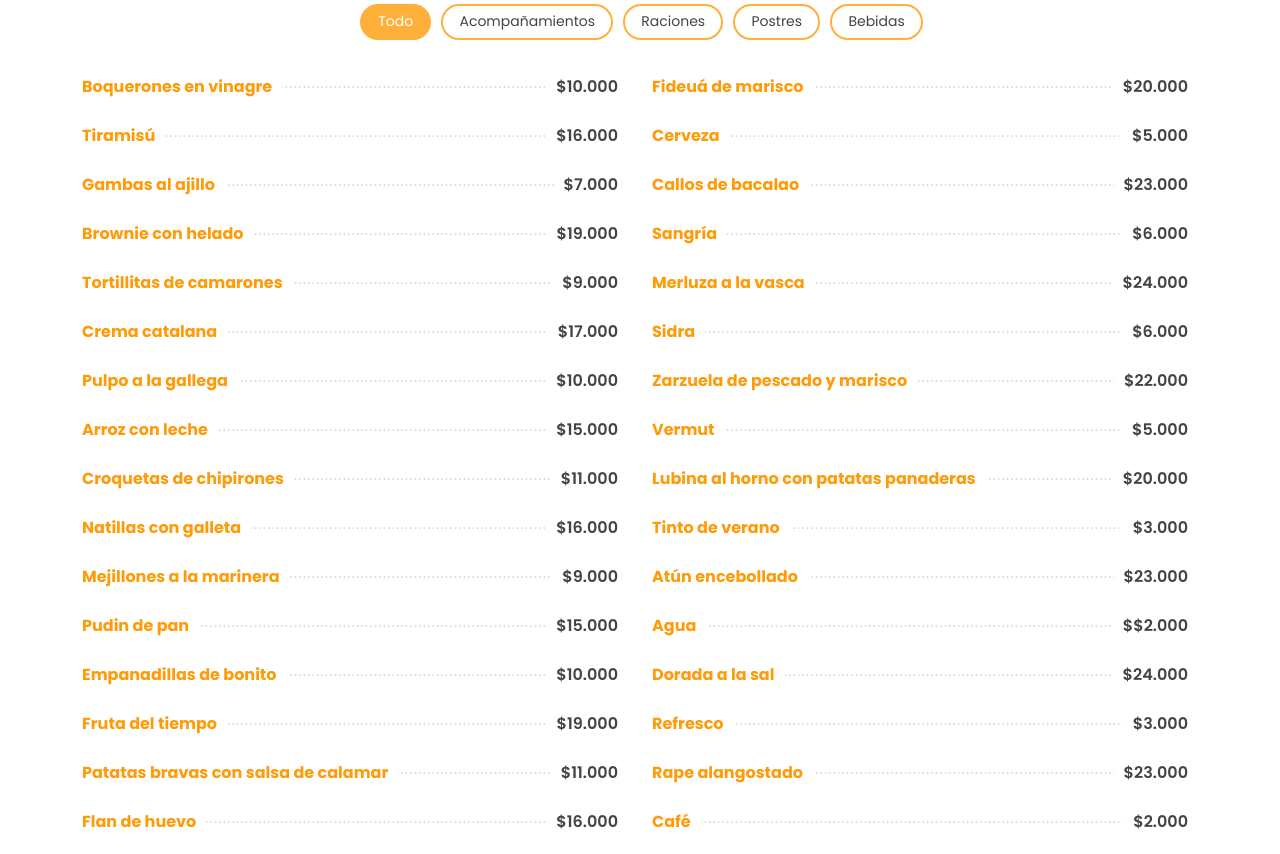
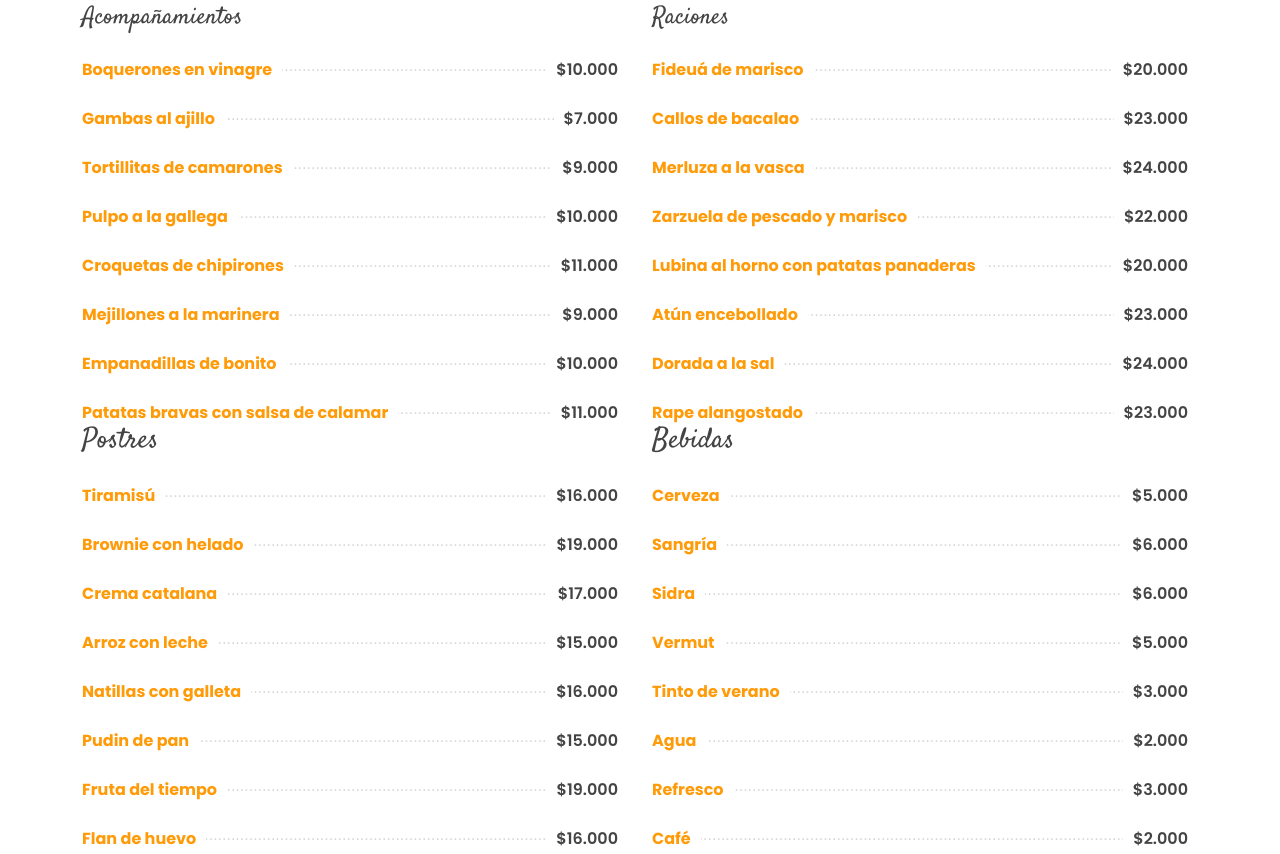
Before and after one commit to Wilberto26/proyecto, a plain HTML site: page index.html in a window 1280 px wide. Shown: the part 1459-2313 px from the top of the page. Drawn offline with nearby package versions, Linux system fonts and the light colour scheme.

Commit message:
Update index.html

```diff
--- a/index.html
+++ b/index.html
@@ -122,169 +122,55 @@
         </div>
 
         <div class="row">
-          <div class="col-lg-12 d-flex justify-content-center">
-            <ul id="menu-flters">
-              <li data-filter="*" class="filter-active">Todo</li>
-              <li data-filter=".filter-tapas">Acompañamientos</li>
-              <li data-filter=".filter-raciones">Raciones</li>
-              <li data-filter=".filter-postres">Postres</li>
-              <li data-filter=".filter-bebidas">Bebidas</li>
-            </ul>
+          <div class="col-lg-6 menu-section">
+            <h4>Acompañamientos</h4>
+            <div class="menu-content"><a href="">Boquerones en vinagre</a><span>$10.000</span></div>
+            <div class="menu-content"><a href="">Gambas al ajillo</a><span>$7.000</span></div>
+            <div class="menu-content"><a href="">Tortillitas de camarones</a><span>$9.000</span></div>
+            <div class="menu-content"><a href="">Pulpo a la gallega</a><span>$10.000</span></div>
+            <div class="menu-content"><a href="">Croquetas de chipirones</a><span>$11.000</span></div>
+            <div class="menu-content"><a href="">Mejillones a la marinera</a><span>$9.000</span></div>
+            <div class="menu-content"><a href="">Empanadillas de bonito</a><span>$10.000</span></div>
+            <div class="menu-content"><a href="">Patatas bravas con salsa de calamar</a><span>$11.000</span></div>
+          </div>
+          <div class="col-lg-6 menu-section">
+            <h4>Raciones</h4>
+            <div class="menu-content"><a href="">Fideuá de marisco</a><span>$20.000</span></div>
+            <div class="menu-content"><a href="">Callos de bacalao</a><span>$23.000</span></div>
+            <div class="menu-content"><a href="">Merluza a la vasca</a><span>$24.000</span></div>
+            <div class="menu-content"><a href="">Zarzuela de pescado y marisco</a><span>$22.000</span></div>
+            <div class="menu-content"><a href="">Lubina al horno con patatas panaderas</a><span>$20.000</span></div>
+            <div class="menu-content"><a href="">Atún encebollado</a><span>$23.000</span></div>
+            <div class="menu-content"><a href="">Dorada a la sal</a><span>$24.000</span></div>
+            <div class="menu-content"><a href="">Rape alangostado</a><span>$23.000</span></div>
+          </div>
+        </div>
+        <div class="row">
+          <div class="col-lg-6 menu-section">
+            <h3>Postres</h3>
+            <div class="menu-content"><a href="">Tiramisú</a><span>$16.000</span></div>
+            <div class="menu-content"><a href="">Brownie con helado</a><span>$19.000</span></div>
+            <div class="menu-content"><a href="">Crema catalana</a><span>$17.000</span></div>
+            <div class="menu-content"><a href="">Arroz con leche</a><span>$15.000</span></div>
+            <div class="menu-content"><a href="">Natillas con galleta</a><span>$16.000</span></div>
+            <div class="menu-content"><a href="">Pudin de pan</a><span>$15.000</span></div>
+            <div class="menu-content"><a href="">Fruta del tiempo</a><span>$19.000</span></div>
+            <div class="menu-content"><a href="">Flan de huevo</a><span>$16.000</span></div>
+          </div>
+          <div class="col-lg-6 menu-section">
+            <h3>Bebidas</h3>
+            <div class="menu-content"><a href="">Cerveza</a><span>$5.000</span></div>
+            <div class="menu-content"><a href="">Sangría</a><span>$6.000</span></div>
+            <div class="menu-content"><a href="">Sidra</a><span>$6.000</span></div>
+            <div class="menu-content"><a href="">Vermut</a><span>$5.000</span></div>
+            <div class="menu-content"><a href="">Tinto de verano</a><span>$3.000</span></div>
+            <div class="menu-content"><a href="">Agua</a><span>$2.000</span></div>
+            <div class="menu-content"><a href="">Refresco</a><span>$3.000</span></div>
+            <div class="menu-content"><a href="">Café</a><span>$2.000</span></div>
           </div>
         </div>
 
-        <div class="row menu-container">
 
-          <div class="col-lg-6 menu-item filter-tapas">
-            <div class="menu-content"><a href="">Boquerones en vinagre</a><span>$10.000</span></div>
-          </div>
-
-          <div class="col-lg-6 menu-item filter-raciones">
-            <div class="menu-content"><a href="">Fideuá de marisco</a><span>$20.000</span></div>
-          </div>
-
-          <div class="col-lg-6 menu-item filter-postres">
-            <div class="menu-content"><a href="">Tiramisú</a><span>$16.000</span></div>
-          </div>
-
-          <div class="col-lg-6 menu-item filter-bebidas">
-            <div class="menu-content"><a href="">Cerveza</a><span>$5.000</span></div>
-          </div>
-
-
-
-
-          <div class="col-lg-6 menu-item filter-tapas">
-            <div class="menu-content"><a href="">Gambas al ajillo</a><span>$7.000</span></div>
-          </div>
-
-          <div class="col-lg-6 menu-item filter-raciones">
-            <div class="menu-content"><a href="">Callos de bacalao</a><span>$23.000</span></div>
-          </div>
-
-          <div class="col-lg-6 menu-item filter-postres">
-            <div class="menu-content"><a href="">Brownie con helado</a><span>$19.000</span></div>
-          </div>
-
-          <div class="col-lg-6 menu-item filter-bebidas">
-            <div class="menu-content"><a href="">Sangría</a><span>$6.000</span></div>
-          </div>
-
-
-
-
-          <div class="col-lg-6 menu-item filter-tapas">
-            <div class="menu-content"><a href="">Tortillitas de camarones</a><span>$9.000</span></div>
-          </div>
-
-          <div class="col-lg-6 menu-item filter-raciones">
-            <div class="menu-content"><a href="">Merluza a la vasca</a><span>$24.000</span></div>
-          </div>
-
-          <div class="col-lg-6 menu-item filter-postres">
-            <div class="menu-content"><a href="">Crema catalana</a><span>$17.000</span></div>
-          </div>
-
-          <div class="col-lg-6 menu-item filter-bebidas">
-            <div class="menu-content"><a href="">Sidra</a><span>$6.000</span></div>
-          </div>
-
-
-
-
-          <div class="col-lg-6 menu-item filter-tapas">
-            <div class="menu-content"><a href="">Pulpo a la gallega</a><span>$10.000</span></div>
-          </div>
-
-          <div class="col-lg-6 menu-item filter-raciones">
-            <div class="menu-content"><a href="">Zarzuela de pescado y marisco</a><span>$22.000</span></div>
-          </div>
-
-          <div class="col-lg-6 menu-item filter-postres">
-            <div class="menu-content"><a href="">Arroz con leche</a><span>$15.000</span></div>
-          </div>
-
-          <div class="col-lg-6 menu-item filter-bebidas">
-            <div class="menu-content"><a href="">Vermut</a><span>$5.000</span></div>
-          </div>
-
-
-
-
-          <div class="col-lg-6 menu-item filter-tapas">
-            <div class="menu-content"><a href="">Croquetas de chipirones</a><span>$11.000</span></div>
-          </div>
-
-          <div class="col-lg-6 menu-item filter-raciones">
-            <div class="menu-content"><a href="">Lubina al horno con patatas panaderas</a><span>$20.000</span></div>
-          </div>
-
-          <div class="col-lg-6 menu-item filter-postres">
-            <div class="menu-content"><a href="">Natillas con galleta</a><span>$16.000</span></div>
-          </div>
-
-          <div class="col-lg-6 menu-item filter-bebidas">
-            <div class="menu-content"><a href="">Tinto de verano</a><span>$3.000</span></div>
-          </div>
-
-
-
-
-          <div class="col-lg-6 menu-item filter-tapas">
-            <div class="menu-content"><a href="">Mejillones a la marinera</a><span>$9.000</span></div>
-          </div>
-
-          <div class="col-lg-6 menu-item filter-raciones">
-            <div class="menu-content"><a href="">Atún encebollado</a><span>$23.000</span></div>
-          </div>
-
-          <div class="col-lg-6 menu-item filter-postres">
-            <div class="menu-content"><a href="">Pudin de pan</a><span>$15.000</span></div>
-          </div>
-
-          <div class="col-lg-6 menu-item filter-bebidas">
-            <div class="menu-content"><a href="">Agua</a><span>$$2.000</span></div>
-          </div>
-
-
-          <div class="col-lg-6 menu-item filter-tapas">
-            <div class="menu-content"><a href="">Empanadillas de bonito</a><span>$10.000</span></div>
-          </div>
-
-          <div class="col-lg-6 menu-item filter-raciones">
-            <div class="menu-content"><a href="">Dorada a la sal</a><span>$24.000</span></div>
-          </div>
-
-          <div class="col-lg-6 menu-item filter-postres">
-            <div class="menu-content"><a href="">Fruta del tiempo</a><span>$19.000</span></div>
-          </div>
-
-          <div class="col-lg-6 menu-item filter-bebidas">
-            <div class="menu-content"><a href="">Refresco</a><span>$3.000</span></div>
-          </div>
-
-
-
-
-
-
-          <div class="col-lg-6 menu-item filter-tapas">
-            <div class="menu-content"><a href="">Patatas bravas con salsa de calamar</a><span>$11.000</span></div>
-          </div>
-
-          <div class="col-lg-6 menu-item filter-raciones">
-            <div class="menu-content"><a href="">Rape alangostado</a><span>$23.000</span></div>
-          </div>
-
-          <div class="col-lg-6 menu-item filter-postres">
-            <div class="menu-content"><a href="">Flan de huevo</a><span>$16.000</span></div>
-          </div>
-
-          <div class="col-lg-6 menu-item filter-bebidas">
-            <div class="menu-content"><a href="">Café</a><span>$2.000</span></div>
-          </div>
-
-        </div>
 
       </div>
     </section><!-- End Menu Section -->
```
